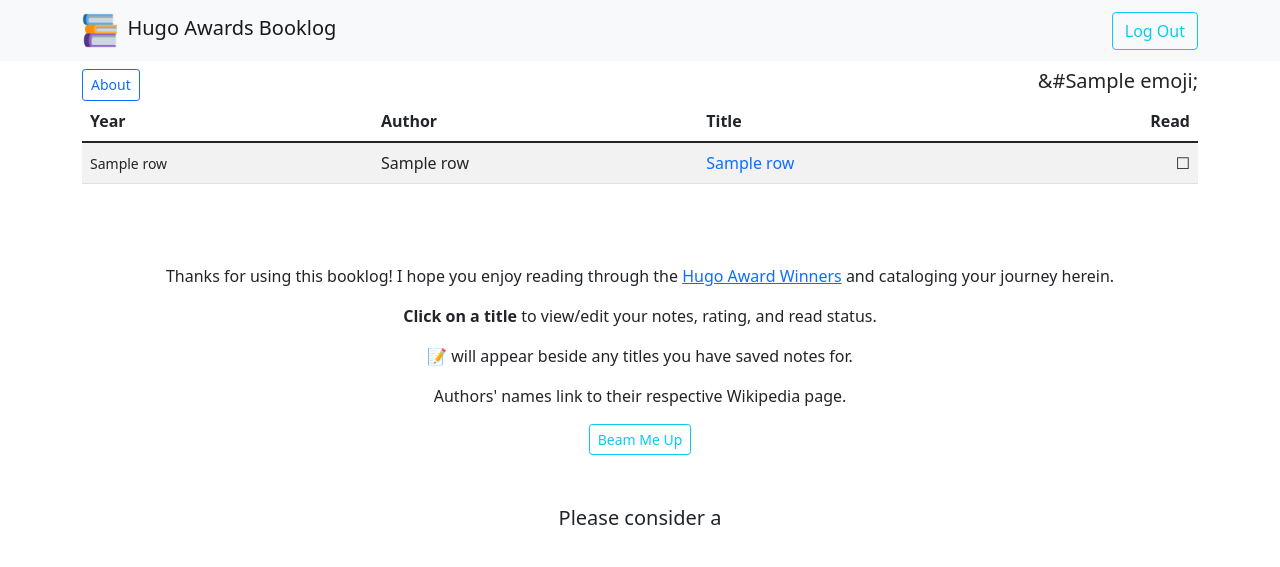
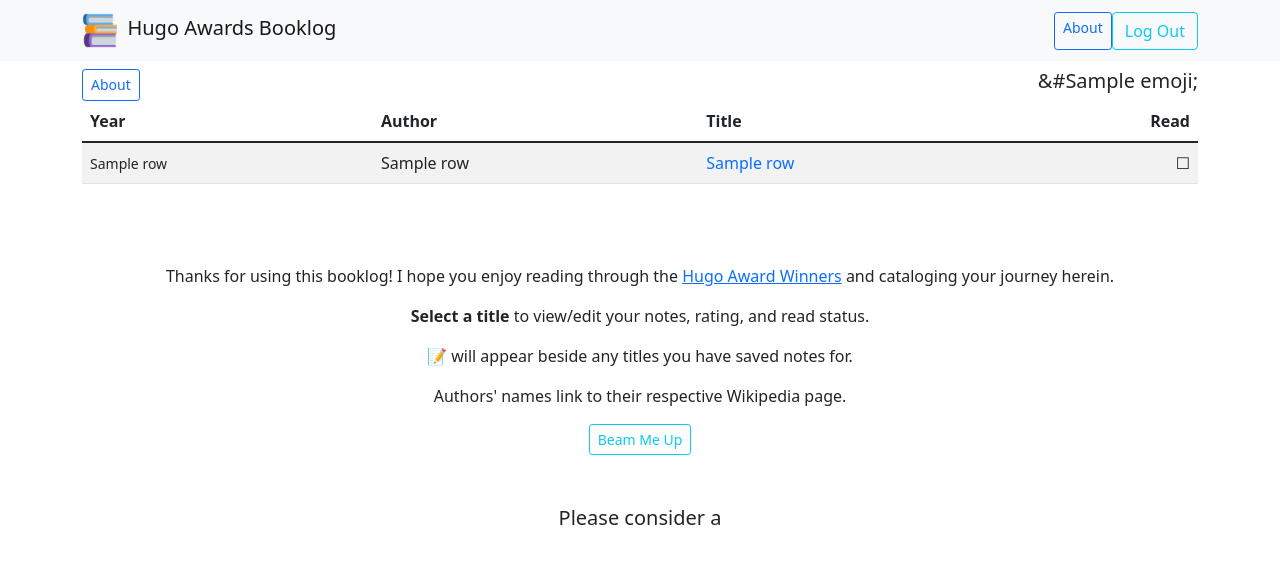
Before and after one commit to andrewbhorton/hugo-booklog, a Flask app: template templates/index.html in a window 1280 px wide. Shown: the top 567 px of the page. Run offline with Flask 2, Linux system fonts and the light colour scheme; the template is opened without the code that fills it: most values are stand-ins (such as "Sample title", 1, 10 or a date in 2020); some libraries are stand-ins or nearby versions.

Commit message:
Update index.html

```diff
--- a/templates/index.html
+++ b/templates/index.html
@@ -1,6 +1,6 @@
 {% extends "layout.html" %}
 
-{% block navbar %}<ul class="navbar-nav mr-sm-2"><a href="/logout" class="btn btn-outline-info">Log Out</a></ul>{% endblock %}
+{% block navbar %}<ul class="navbar-nav mr-sm-2"><a href="#about" class="btn btn-outline-primary btn-sm">About</a><a href="/logout" class="btn btn-outline-info">Log Out</a></ul>{% endblock %}
 
 {% block main %}
 <div class="d-flex justify-content-between"><a href="#about" class="btn btn-outline-primary btn-sm">About</a>
@@ -35,7 +35,7 @@
 <div class="py-5 container">
     <p class="lead" id="about">
         <p>Thanks for using this booklog! I hope you enjoy reading through the <a href="https://en.wikipedia.org/wiki/Hugo_Award_for_Best_Novel">Hugo Award Winners</a> and cataloging your journey herein.</p>
-        <p><b>Click on a title</b> to view/edit your notes, rating, and read status.</p>
+        <p><b>Select a title</b> to view/edit your notes, rating, and read status.</p>
         <p>&#128221; will appear beside any titles you have saved notes for.</p>
         <p>Authors' names link to their respective Wikipedia page.</p>
         <a href="#" class="btn btn-outline-info btn-sm">Beam Me Up</a>
```
